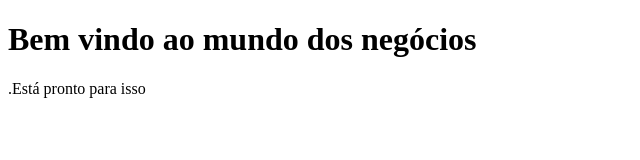
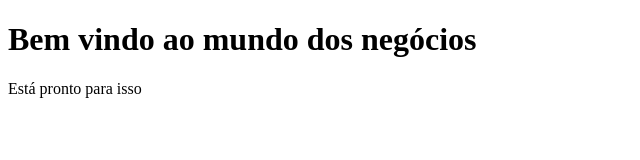
Before and after one commit to andrei1701/andrei1701.github.io, a plain HTML site: page index.html in a window 1280 px wide. Shown: the full height of the page, 0-640 px from the left. Drawn offline with Linux system fonts and the light colour scheme.

Commit message:
Update index.html

```diff
--- a/index.html
+++ b/index.html
@@ -6,7 +6,7 @@
 <body>
 
 <h1>Bem vindo ao mundo dos negócios</h1>
-<p>.Está pronto para isso</p>
+<p>Está pronto para isso</p>
 
 </body>
 </html>
```
